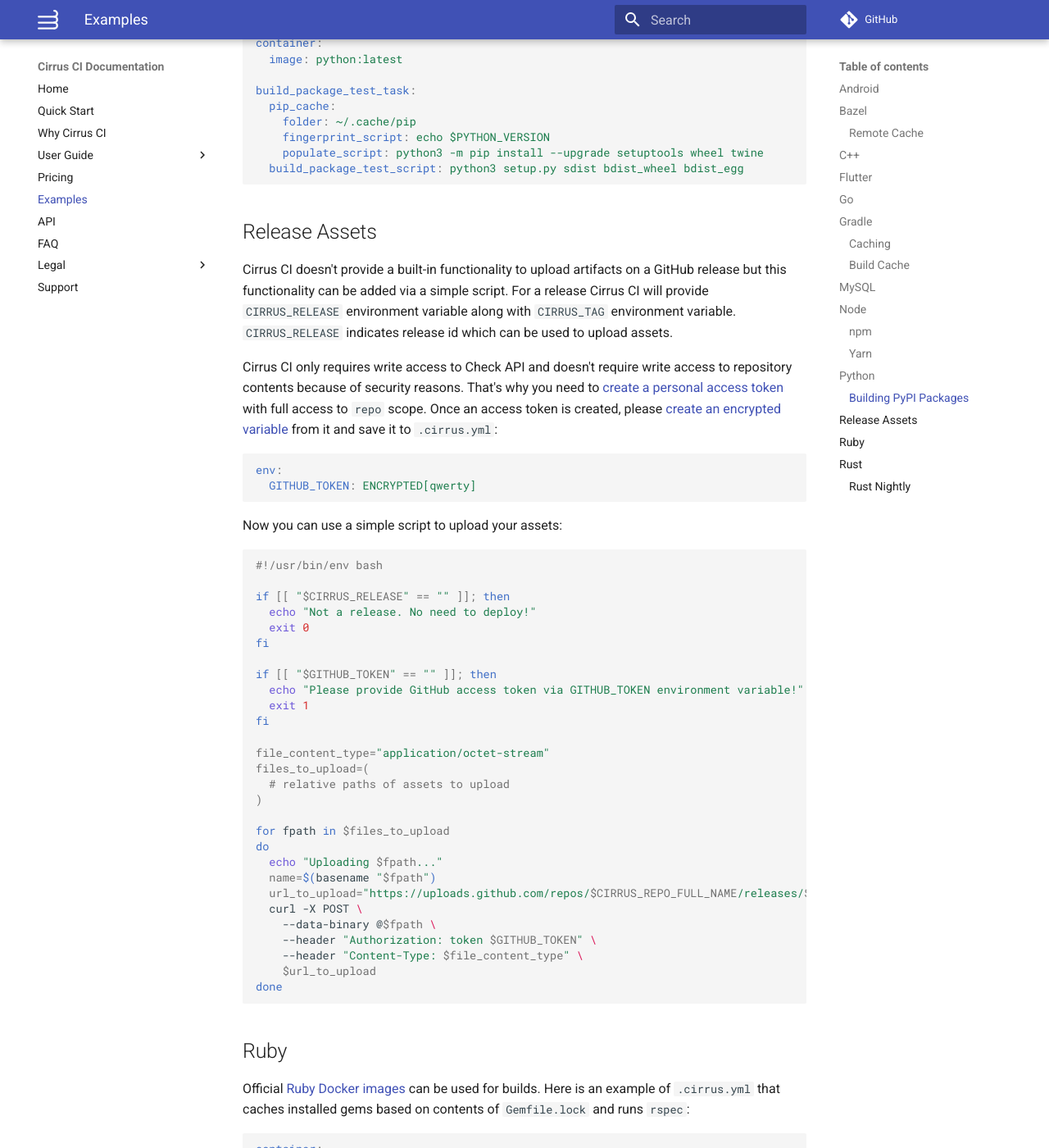
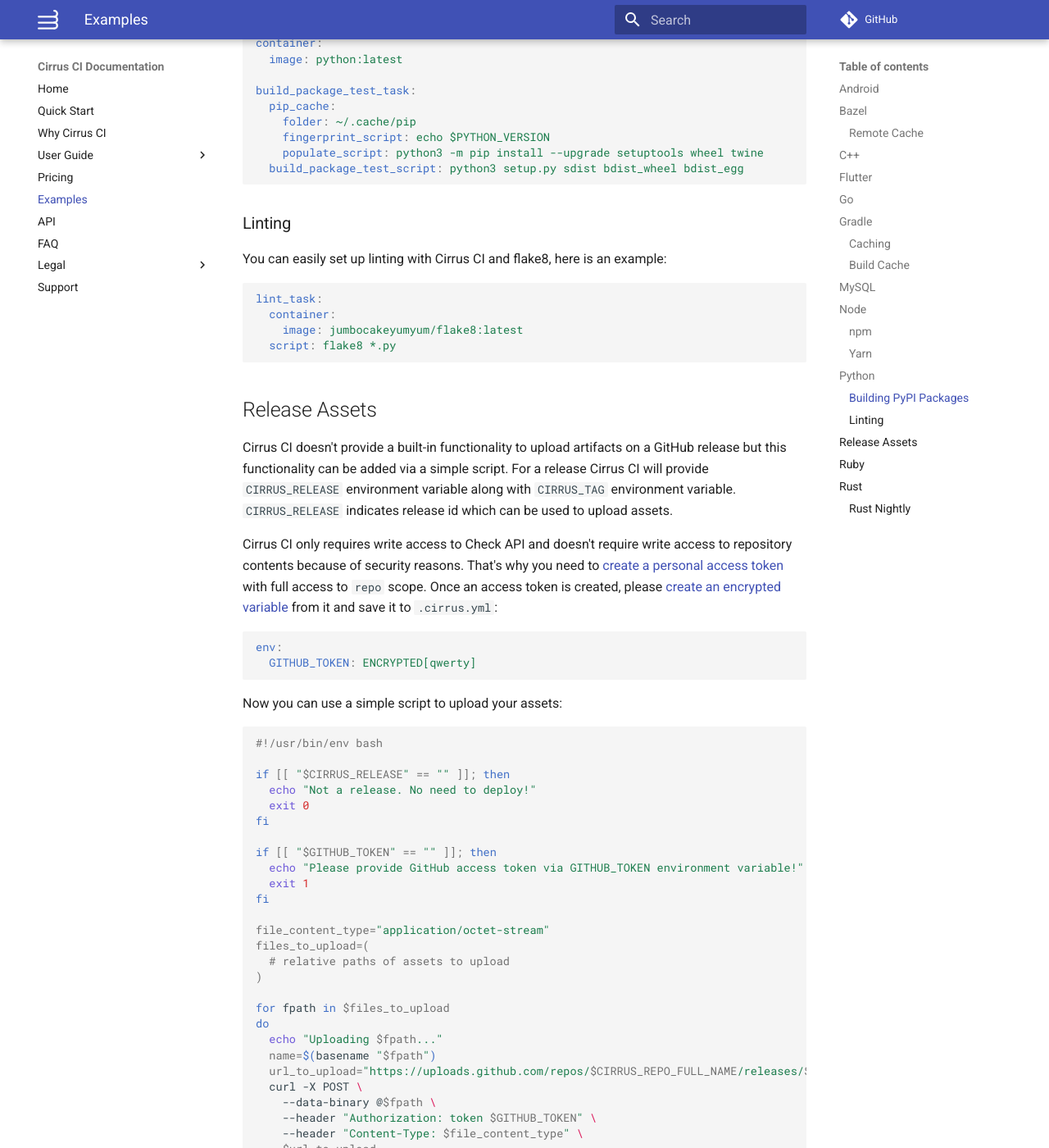
Before and after one commit to cirruslabs/cirrus-ci-docs, an MkDocs documentation site: the page built from docs/examples.md, in a window 1280 px wide and 1400 px high, scrolled down 5614 px. Shown: the whole window at 82% size. Built offline with MkDocs 1.6.1 and Material for MkDocs 9.7.7, drawn with Linux system fonts in a browser that asks for light colours; comment, search, counter and statistics services are not loaded; some of the changed text lies outside the part shown.

Commit message:
Update examples

````diff
--- a/docs/examples.md
+++ b/docs/examples.md
@@ -263,6 +263,17 @@ build_package_test_task:
   build_package_test_script: python3 setup.py sdist bdist_wheel bdist_egg
 ```
 
+### Linting
+
+You can easily set up linting with Cirrus CI and flake8, here is an example:
+
+```yaml
+lint_task:
+  container:
+    image: jumbocakeyumyum/flake8:latest
+  script: flake8 *.py
+```
+
 ## Release Assets
 
 Cirrus CI doesn't provide a built-in functionality to upload artifacts on a GitHub release but this functionality can be
````
Also changed, not shown: other parts of docs/examples.md (+3 -2 lines).
